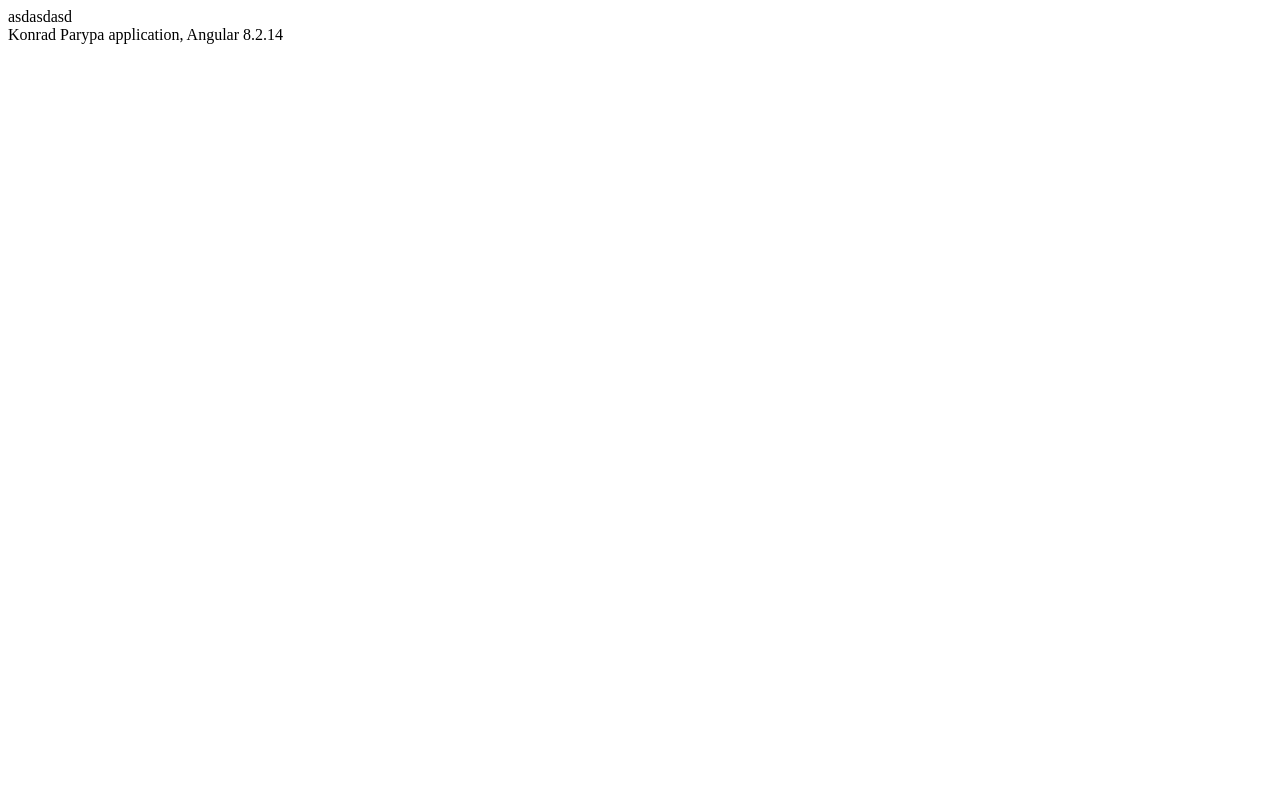
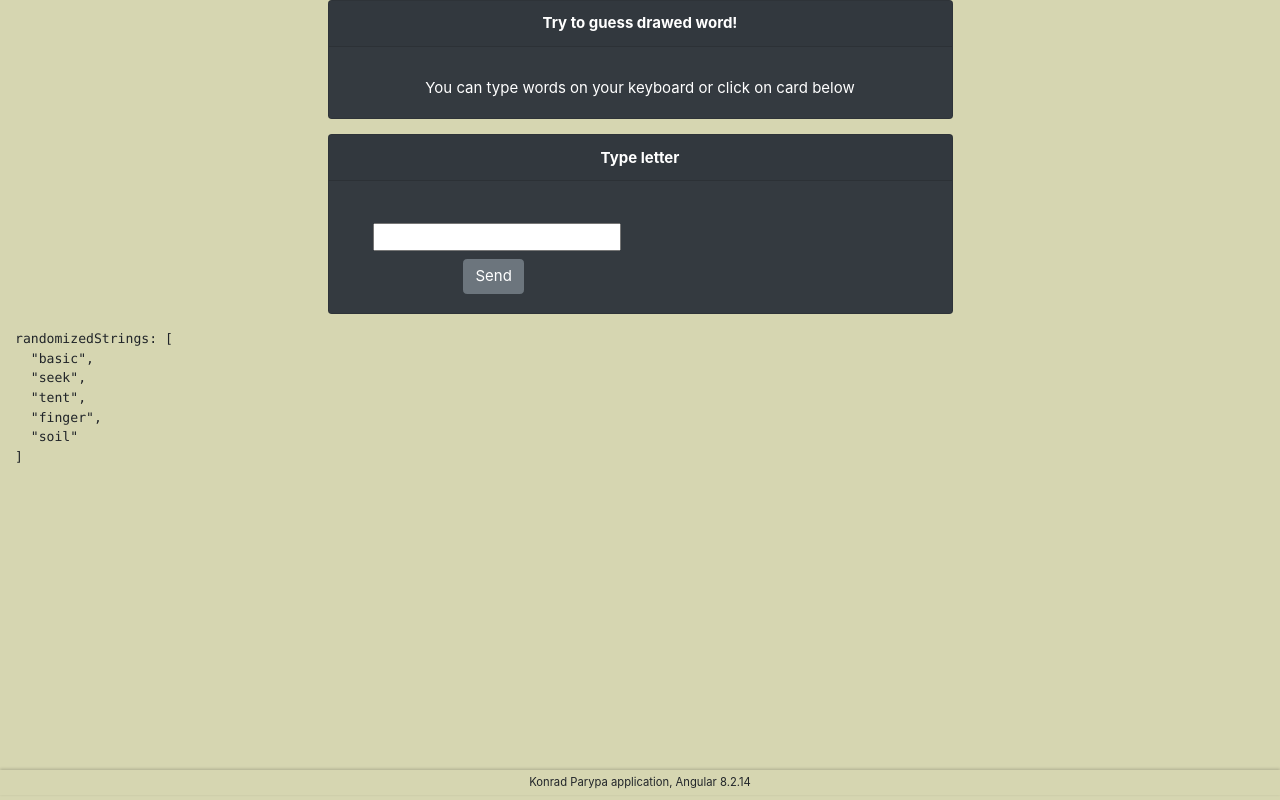
Before and after one commit to Kondziowsky/hangman, an Angular app: page /hangman in a window 1280 px wide. Built offline with nearby package versions, Linux system fonts and the light colour scheme.

Commit message:
style changes, only-letter directive change

```diff
--- a/src/app/app.component.html
+++ b/src/app/app.component.html
@@ -1,4 +1,4 @@
-<div class="page-container">
+<div class="page-container" >
   <main class="main-content">
     <div class="container-fluid">
       <router-outlet></router-outlet>
--- a/src/app/components/footer/footer.component.sass
+++ b/src/app/components/footer/footer.component.sass
@@ -0,0 +1,7 @@
+@import './src/assets/styles/mixins'
+
+.footer
+  height: 25px
+  font-size: 0.750rem
+  font-weight: 400
+  @include top-shadow
--- a/src/app/main/hangman-game/hangman-game.component.html
+++ b/src/app/main/hangman-game/hangman-game.component.html
@@ -1 +1,30 @@
-asdasdasd
+<div class="card text-center text-white bg-dark mb-3 w-50 mx-auto">
+  <div class="card-header font-weight-bold">Try to guess drawed word!</div>
+  <div class="card-body">
+    <h5 class="card-title"></h5>
+    <p class="card-text">You can type words on your keyboard or click on card below</p>
+  </div>
+</div>
+
+<div class="card text-center text-white bg-dark mb-3 w-50 mx-auto">
+  <div class="card-header font-weight-bold">Type letter</div>
+  <div class="card-body">
+    <h5 class="card-title"></h5>
+    <p class="card-text"></p>
+    <div class="container">
+      <div class="row p-2">
+        <div class="col-12 col-md-6">
+          <label for="type" class="font-weight-bold"></label>
+          <input id="type" type="text" maxlength="1" onlyLetter #type />
+        </div>
+      </div>
+      <div class="row">
+        <div class="col-12 col-md-6">
+          <button type="button" class="btn btn-secondary" (click)="sendTypedLetter(type.value)">Send</button>
+        </div>
+      </div>
+    </div>
+  </div>
+</div>
+
+<pre>randomizedStrings: {{ randomizedStrings | json }}</pre>
--- a/src/app/main/hangman-game/hangman-game.component.ts
+++ b/src/app/main/hangman-game/hangman-game.component.ts
@@ -1,4 +1,5 @@
 import { Component, OnInit } from '@angular/core';
+import {ActivatedRoute} from '@angular/router';
 
 @Component({
   selector: 'app-hangman-game',
@@ -7,9 +8,22 @@ import { Component, OnInit } from '@angular/core';
 })
 export class HangmanGameComponent implements OnInit {
 
-  constructor() { }
+  stringsArray: [];
+  randomizedStrings: any;
+  constructor(private route: ActivatedRoute) { }
 
   ngOnInit() {
+    this.stringsArray = this.route.snapshot.data.tablicaHasel.ArrayOfStrings;
+    this.randomizedStrings = this.randomizeFiveStrings();
+  }
+
+  sendTypedLetter(val) {
+
+  }
+
+  private randomizeFiveStrings() {
+    const arr = [...this.stringsArray];
+    return[...Array(5)].map( () => arr.splice(Math.floor(Math.random() * arr.length), 1)[0] );
   }
 
 }
--- a/src/app/main/init-page/init-page.component.html
+++ b/src/app/main/init-page/init-page.component.html
@@ -1,5 +1,8 @@
-<p>init-page works!</p>
-<a [routerLink]="['/hangman']"
-   aria-controls="edycja" class="pointer ml-auto"  ngbTooltip="Edytuj instytucję">
-  Come here
-</a>
+<div class="card text-center text-white bg-dark mb-3 w-50 mx-auto">
+  <div class="card-header font-weight-bold">Welcome</div>
+  <div class="card-body">
+    <h5 class="card-title">Choose game</h5>
+    <p class="card-text"></p>
+    <button type="button" class="btn btn-outline-light" [routerLink]="['/hangman']">HANGMAN</button>
+  </div>
+</div>
--- a/src/app/main/init-page/init-page.component.sass
+++ b/src/app/main/init-page/init-page.component.sass
@@ -0,0 +1,3 @@
+card
+  display: flex
+  justify-content: center
--- a/src/app/shared/directives/only-letter/only-letter.directive.ts
+++ b/src/app/shared/directives/only-letter/only-letter.directive.ts
@@ -1,10 +1,26 @@
-import { Directive } from '@angular/core';
+import {Directive, HostListener, } from '@angular/core';
 
 @Directive({
-  selector: '[appOnlyLetter]'
+  // tslint:disable-next-line:directive-selector
+  selector: '[onlyLetter]',
 })
 export class OnlyLetterDirective {
 
-  constructor() { }
+  @HostListener('paste', ['$event', ]) blockPaste(e) {
+    const value = e.clipboardData.getData('text/plain');
+    if (!this.isLetter(value)) {
+      e.preventDefault();
+    }
+  }
 
+  @HostListener('keydown', ['$event', ]) onKeyDown(event) {
+    const e = event as KeyboardEvent;
+    if (!this.isLetter(e.key)) {
+      event.preventDefault();
+    }
+  }
+
+  isLetter(val) {
+    return RegExp(/^\p{L}/, 'u').test(val);
+  }
 }
--- a/src/assets/styles/mixins.sass
+++ b/src/assets/styles/mixins.sass
@@ -0,0 +1,11 @@
+@mixin transition-easy
+  -webkit-transition: all 0.4s ease
+  -o-transition: all 0.4s ease
+  transition: all 0.4s ease
+
+@mixin top-shadow
+  transition: all 0.3s cubic-bezier(0.25, 0.8, 0.25, 1)
+  box-shadow: 0px -1px 3px 0px rgba(0, 0, 0, 0.2)
+
+  &:hover
+    box-shadow: 0px -2px 4px -1px rgba(0, 0, 0, 0.2), 0px -4px 5px 0px rgba(0, 0, 0, 0.14), 0px -1px 10px 0px rgba(0, 0, 0, 0.12)
--- a/src/styles.sass
+++ b/src/styles.sass
@@ -1 +1,23 @@
-/* You can add global styles to this file, and also import other style files */
+@import 'assets/styles/mixins'
+@import '../node_modules/bootstrap/scss/bootstrap.scss'
+
+html
+  height: 100%
+  line-height: 1.15
+  font-size: 15px
+  -webkit-text-size-adjust: 100%
+  -ms-text-size-adjust: 100%
+  -ms-overflow-style: scrollbar
+  -webkit-tap-highlight-color: transparent
+
+body
+  background-color: #D6D6B1
+  margin: 0
+  height: 100%
+  font-weight: 400
+  text-align: left
+
+.page-container
+  min-height: 100%
+  margin-bottom: -30px
+  @include transition-easy
```
Also changed, not shown: src/app/main/main.module.ts (+7 -5 lines), src/app/shared/shared.module.ts (+6 -2 lines).
